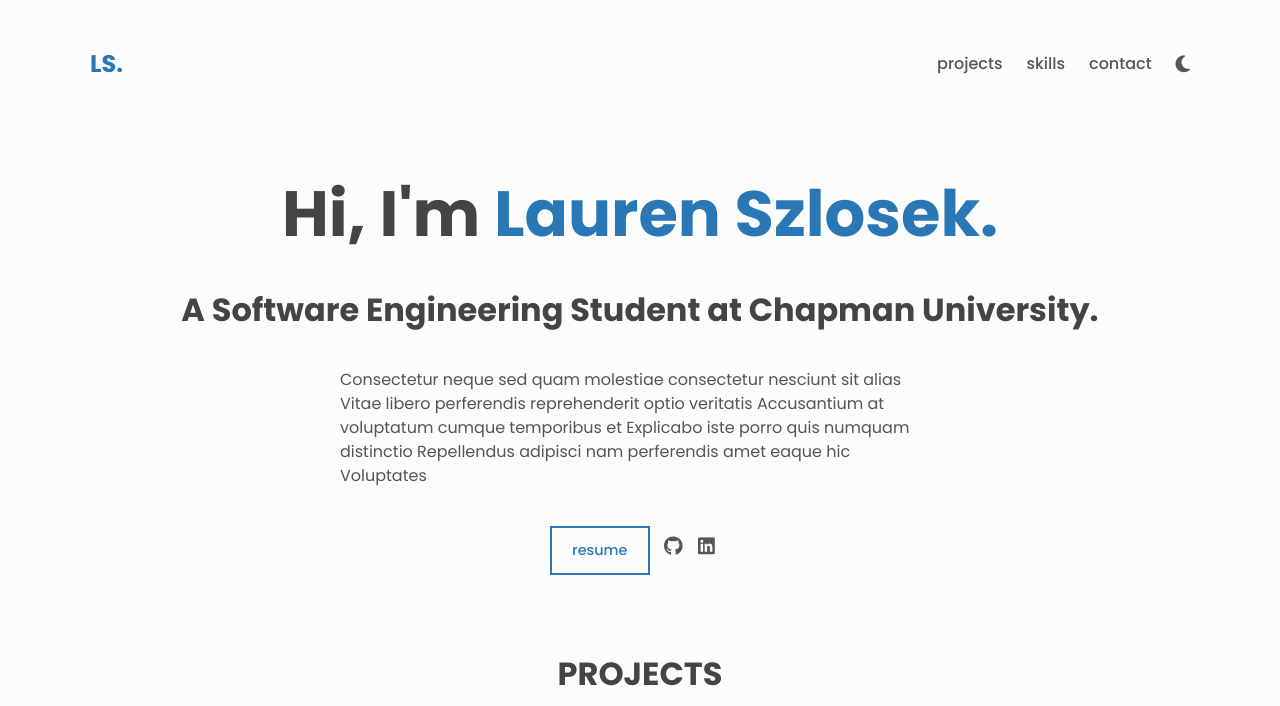
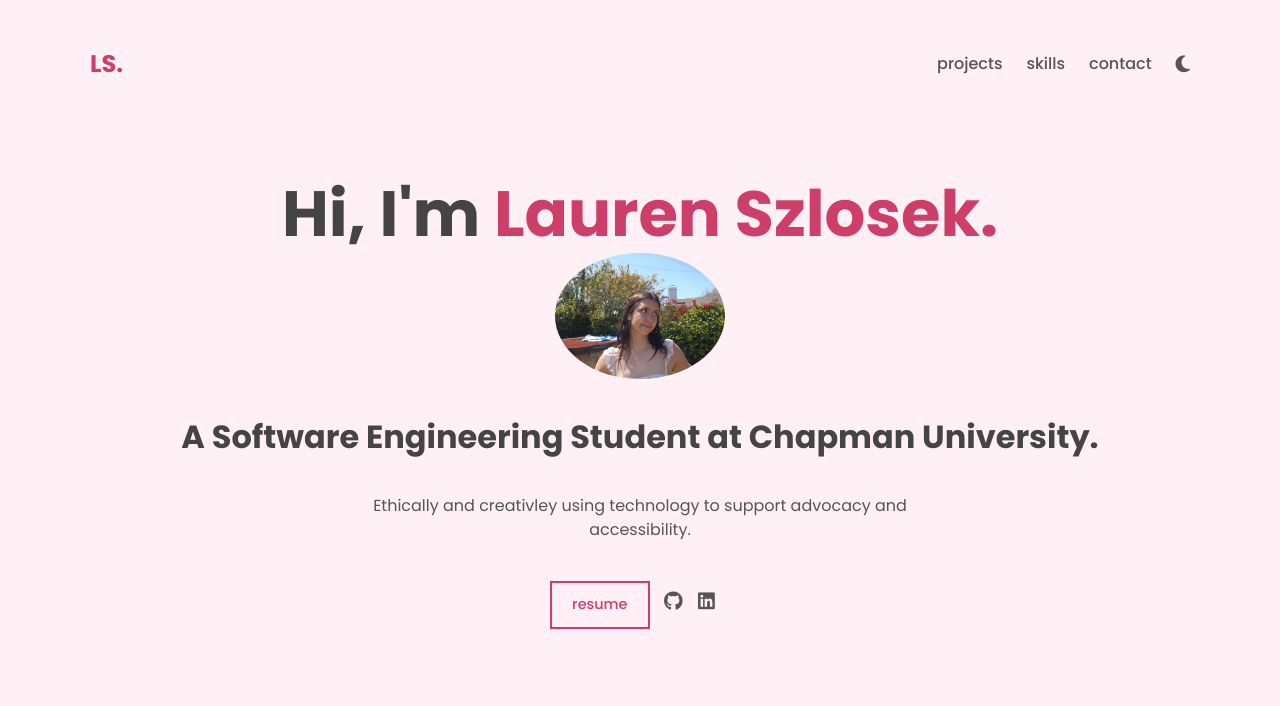
Before and after one commit to laurenszlosek/portfolio, a plain HTML site: page index.html in a window 1280 px wide. Shown: the top 706 px of the page. Drawn offline with Linux system fonts and the light colour scheme.

Commit message:
finished?

```diff
--- a/index.html
+++ b/index.html
@@ -56,14 +56,10 @@
       <!-- About -->
       <div class="about center">
         <h1>Hi, I'm <span class="about__name">Lauren Szlosek.</span></h1>
-        <h2 class="about__role">A Software Engineering Student at Chapman University.</h2>
-
+        <img src="https://raw.githubusercontent.com/laurenszlosek/portfolio/main/images/IMG_2E3E892017DB-1.jpeg" alt="Picture of Lauren Szlosek"">
+        <h2 class="about__role">A Software Engineering Student at Chapman University.<br></h2>
         <p class="about__desc">
-          Consectetur neque sed quam molestiae consectetur nesciunt sit alias
-          Vitae libero perferendis reprehenderit optio veritatis Accusantium at
-          voluptatum cumque temporibus et Explicabo iste porro quis numquam
-          distinctio Repellendus adipisci nam perferendis amet eaque hic
-          Voluptates
+            Ethically and creativley using technology to support advocacy and accessibility.
         </p>
 
         <div class="about__contact center">
--- a/styles.css
+++ b/styles.css
@@ -27,20 +27,20 @@
   }
 
   .light {
-    --clr-bg: #fcfcfc;
+    --clr-bg: #FFF0F5;
     --clr-bg-alt: #fff;
     --clr-fg: #555;
     --clr-fg-alt: #444;
-    --clr-primary: #2978b5;
+    --clr-primary: #CD3E69;
     --shadow: rgba(100, 100, 111, 0.2) 0px 7px 29px 0px;
   }
 
   .dark {
-    --clr-bg: #23283e;
+    --clr-bg: #DB7093;
     --clr-bg-alt: #2a2f4c;
     --clr-fg: #bdbddd;
-    --clr-fg-alt: #cdcdff;
-    --clr-primary: #90a0d9;
+    --clr-fg-alt: #C7DEF2;
+    --clr-primary: #4B3171;
     --shadow: rgba(0, 0, 0, 0.16) 0px 10px 36px 0px,
       rgba(0, 0, 0, 0.06) 0px 0px 0px 1px;
   }
@@ -90,6 +90,10 @@
 
   button {
     cursor: pointer;
+  }
+
+  p {
+    text-align: center;
   }
 
   @media (max-width: 900px) {
@@ -207,6 +211,7 @@
     border-radius: 50%;
     margin-left: auto;
     margin-right: auto;
+    width: 170px;
   }
 
   /*========
```
Also changed, not shown: 1 other file.
